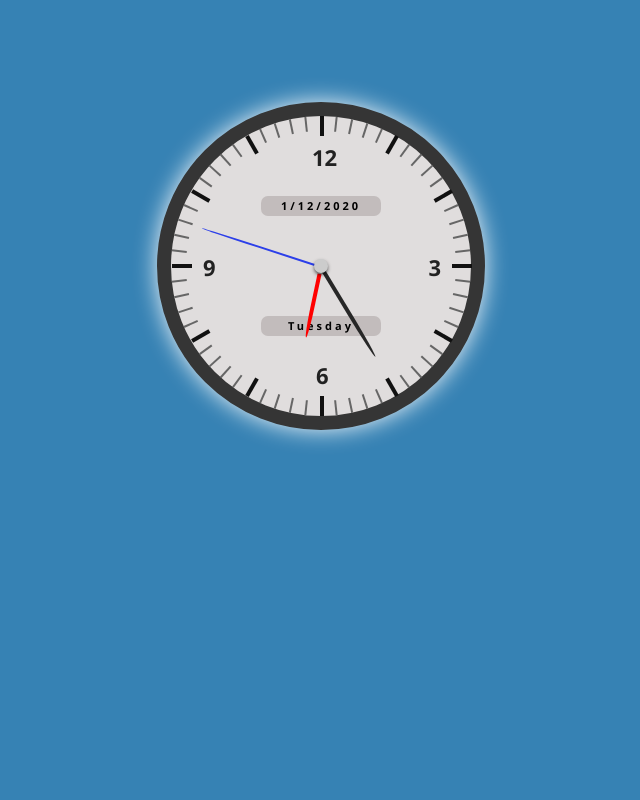
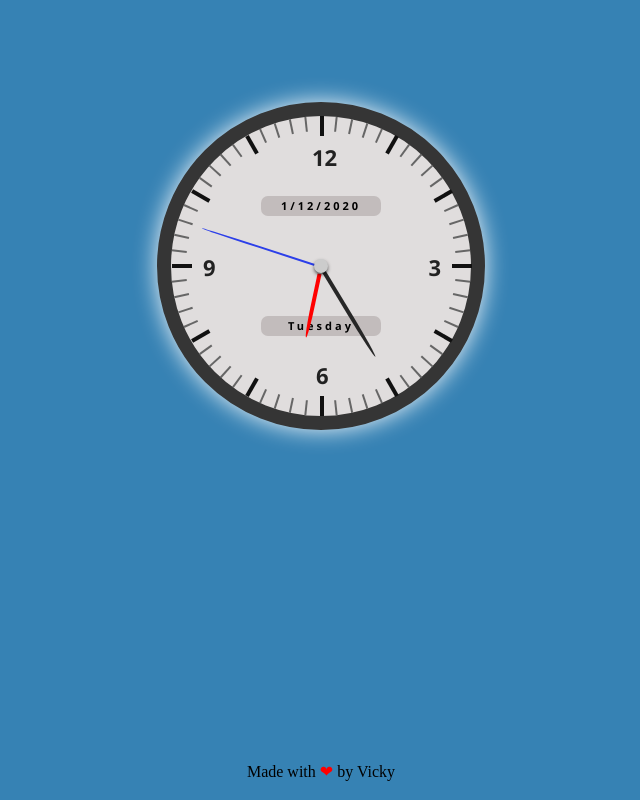
Before and after one commit to daddyvicky/Analog-Clock, a plain HTML site: page index.html in a window 1280 px wide. Shown: the whole page, without its empty margins (319-959 px from the left). Drawn offline with nearby package versions, Linux system fonts and the light colour scheme.

Commit message:
Inital Commit 🛸

```diff
--- a/index.html
+++ b/index.html
@@ -28,7 +28,7 @@
         </div>
         <div class="diallines"></div>
     </div>
-
+    <footer>Made with <div>❤</div>  by Vicky</footer>
     <script src="./app.js"></script>
 </body>
 </html>
--- a/style.css
+++ b/style.css
@@ -148,3 +148,13 @@ span{
     z-index: 3;
     letter-spacing: 3px;
 }
+footer{
+    position: absolute;
+    bottom: 20px;
+    width: 100vw;
+    text-align: center;
+}
+footer div{
+    display: inline;
+    color: red;
+}
```
